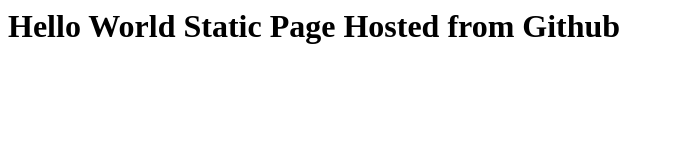
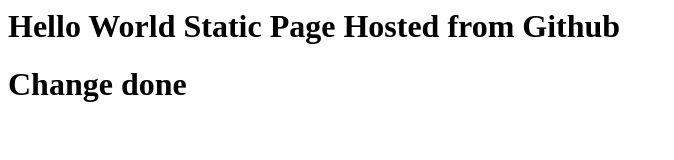
Before and after one commit to dbakumar/fhirappclient, a plain HTML site: page index.html in a window 1280 px wide. Shown: the whole page, without its empty margins (0-674 px from the left). Drawn offline with Linux system fonts and the light colour scheme.

Commit message:
Update index.html

```diff
--- a/index.html
+++ b/index.html
@@ -1 +1,2 @@
 <h1>Hello World Static Page Hosted from Github </h1>
+<h1>Change done<h1>
```
